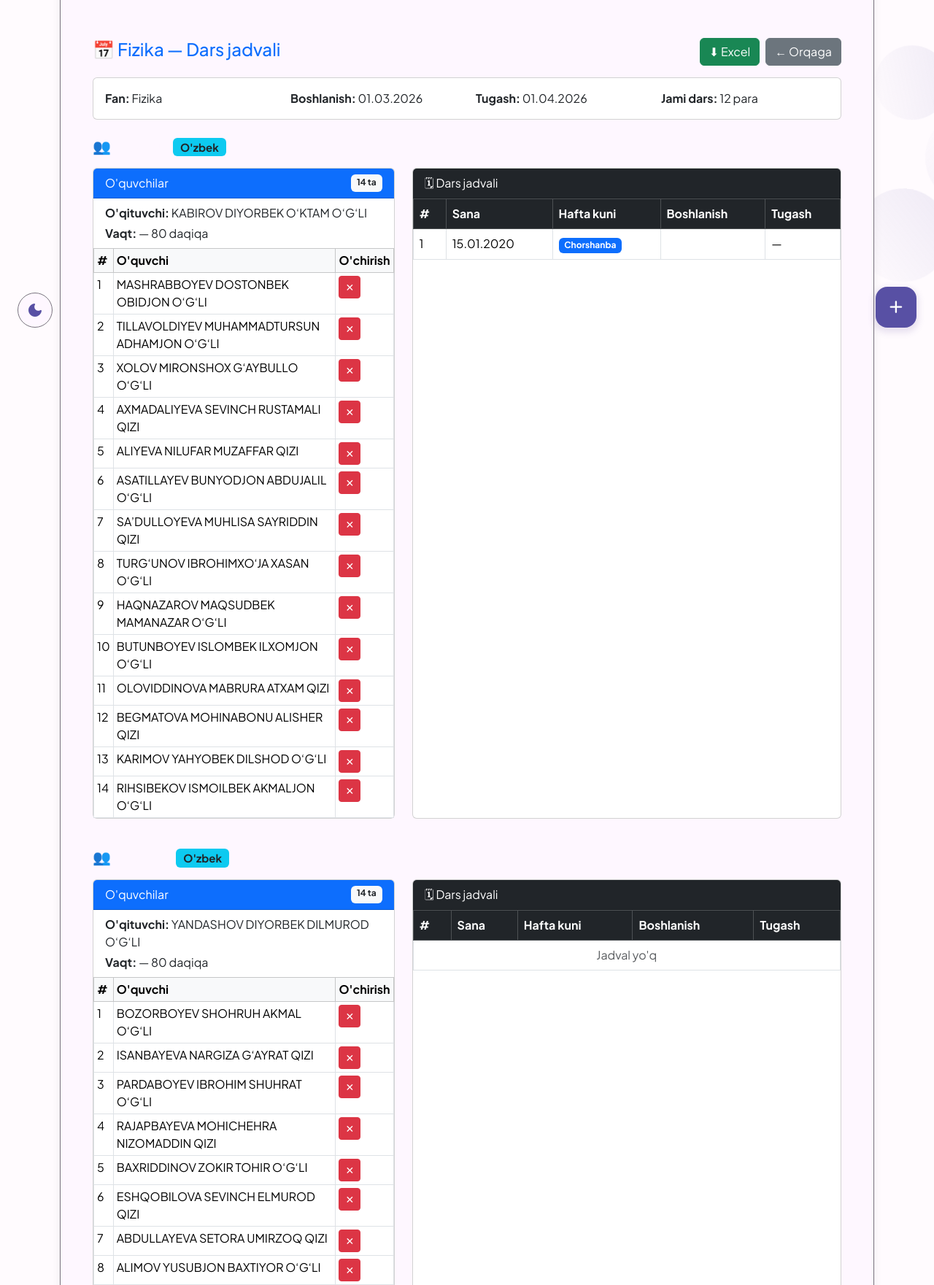
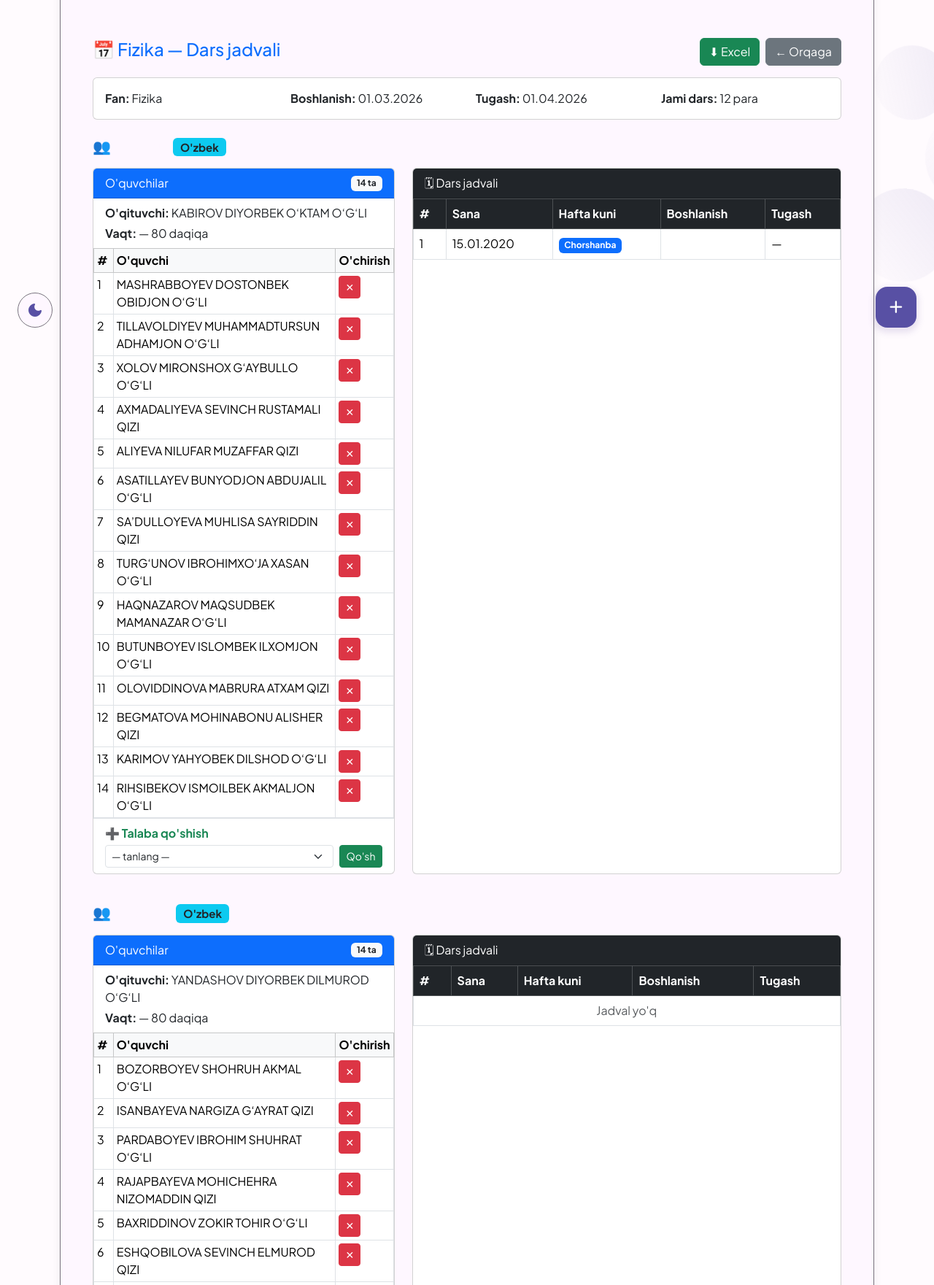
Before and after one commit to Sohib70/Raspisaniya, a Django app: page /lesson/1/schedule/ in a window 1280 px wide. Shown: the part 327-2088 px from the top of the page at 73% size. Run offline with Django 5.2, Linux system fonts and the light colour scheme; data comes from the database, SQL or seed files in the repository; both versions use the stored data as it was after the commit; tables that the repository leaves empty hold one stand-in row (values such as "Sample post"); some libraries are stand-ins or nearby versions.

Commit message:
yana chalasi chiqdi u ham tugirlandi

```diff
--- a/raspisaniya/urls.py
+++ b/raspisaniya/urls.py
@@ -40,4 +40,5 @@ urlpatterns = [
 
     path('weekly-schedule/', views.weekly_schedule_view, name='weekly_schedule'),
     path('weekly-schedule/excel/', views.weekly_schedule_excel, name='weekly_schedule_excel'),
+    path('group/<int:group_pk>/add-student/', views.add_student_to_group, name='add_student_to_group'),
 ]
--- a/raspisaniya/views.py
+++ b/raspisaniya/views.py
@@ -473,6 +473,17 @@ def lesson_schedule(request, pk):
     groups = course.groups.prefetch_related('students', 'schedule').select_related('teacher')
     duration = timedelta(minutes=80)
 
+    # Barcha guruhlardagi talabalar ID lari
+    all_group_student_ids = set()
+    for grp in groups:
+        for s in grp.students.all():
+            all_group_student_ids.add(s.id)
+
+    # Shu fandan qolgan, hech qaysi guruhga qo'shilmagan talabalar
+    addable_students = Student.objects.filter(
+        debts=course.subject
+    ).exclude(id__in=all_group_student_ids)
+
     groups_data = []
     for grp in groups:
         schedule_list = []
@@ -493,6 +504,7 @@ def lesson_schedule(request, pk):
         groups_data.append({
             "group": grp,
             "schedule_list": schedule_list,
+            "addable_students": addable_students,
         })
 
     return render(request, "raspisaniya/lesson_schedule.html", {
@@ -500,6 +512,18 @@ def lesson_schedule(request, pk):
         "groups_data": groups_data,
     })
 
+
+
+def add_student_to_group(request, group_pk):
+    group = get_object_or_404(CourseGroup, pk=group_pk)
+    if request.method == "POST":
+        student_id = request.POST.get("student_id")
+        if student_id:
+            student = get_object_or_404(Student, pk=student_id)
+            group.students.add(student)
+            student.debts.remove(group.course.subject)
+            messages.success(request, f"{student} guruhga qo'shildi.")
+    return redirect("lesson_schedule", pk=group.course.pk)
 
 def lesson_schedule_excel(request, pk):
     lesson = get_object_or_404(Lesson, pk=pk)
@@ -554,9 +578,10 @@ def remove_student_from_group(request, group_pk, student_pk):
     student = get_object_or_404(Student, pk=student_pk)
     if request.method == "POST":
         group.students.remove(student)
-        messages.success(request, f"{student} guruhdan o'chirildi")
-    return redirect("lesson_schedule", pk=group.lesson.pk)
-
+        # Talabani qayta qarzlar ro'yxatiga qo'shish
+        student.debts.add(group.course.subject)
+        messages.success(request, f"{student} guruhdan o'chirildi va qayta ro'yxatga qo'shildi")
+    return redirect("lesson_schedule", pk=group.course.pk)
 
 # ─────────────────────────────────────────
 # TEACHER
--- a/templates/raspisaniya/lesson_schedule.html
+++ b/templates/raspisaniya/lesson_schedule.html
@@ -20,27 +20,17 @@
         {% endfor %}
     {% endif %}
 
-    {# ── Kurs ma'lumotlari ── #}
     <div class="card mb-4">
         <div class="card-body">
             <div class="row">
-                <div class="col-md-3">
-                    <b>Fan:</b> {{ course.subject }}
-                </div>
-                <div class="col-md-3">
-                    <b>Boshlanish:</b> {{ course.start_date|date:"d.m.Y" }}
-                </div>
-                <div class="col-md-3">
-                    <b>Tugash:</b> {{ course.end_date|date:"d.m.Y" }}
-                </div>
-                <div class="col-md-3">
-                    <b>Jami dars:</b> {{ course.total_lessons }} para
-                </div>
+                <div class="col-md-3"><b>Fan:</b> {{ course.subject }}</div>
+                <div class="col-md-3"><b>Boshlanish:</b> {{ course.start_date|date:"d.m.Y" }}</div>
+                <div class="col-md-3"><b>Tugash:</b> {{ course.end_date|date:"d.m.Y" }}</div>
+                <div class="col-md-3"><b>Jami dars:</b> {{ course.total_lessons }} para</div>
             </div>
         </div>
     </div>
 
-    {# ── Guruhlar ── #}
     {% for item in groups_data %}
     <div class="mb-4">
         <h5 class="mb-3">
@@ -58,15 +48,14 @@
             {# O'quvchilar #}
             <div class="col-md-5 mb-3">
                 <div class="card h-100">
-                    <div class="card-header bg-primary text-white d-flex justify-content-between">
+                    <div class="card-header bg-primary text-white d-flex justify-content-between align-items-center">
                         <span>O'quvchilar</span>
-                        <span class="badge bg-light text-dark">
-                            {{ item.group.students.count }} ta
-                        </span>
+                        <span class="badge bg-light text-dark">{{ item.group.students.count }} ta</span>
                     </div>
                     <div class="card-body p-0">
                         <p class="px-3 pt-2 mb-1"><b>O'qituvchi:</b> {{ item.group.teacher }}</p>
                         <p class="px-3 mb-2"><b>Vaqt:</b> {{ item.group.start_time|time:"H:i" }} — 80 daqiqa</p>
+
                         <table class="table table-sm table-bordered mb-0">
                             <thead class="table-light">
                                 <tr>
@@ -96,6 +85,23 @@
                                 {% endfor %}
                             </tbody>
                         </table>
+
+                        {# Talaba qo'shish #}
+                        {% if item.addable_students %}
+                        <div class="px-3 py-2 border-top">
+                            <label class="fw-bold mb-1 text-success">➕ Talaba qo'shish</label>
+                            <form method="post" action="{% url 'add_student_to_group' item.group.pk %}" class="d-flex gap-2">
+                                {% csrf_token %}
+                                <select name="student_id" class="form-select form-select-sm">
+                                    <option value="">— tanlang —</option>
+                                    {% for st in item.addable_students %}
+                                    <option value="{{ st.id }}">{{ st }}</option>
+                                    {% endfor %}
+                                </select>
+                                <button type="submit" class="btn btn-sm btn-success">Qo'sh</button>
+                            </form>
+                        </div>
+                        {% endif %}
                     </div>
                 </div>
             </div>
@@ -103,9 +109,7 @@
             {# Jadval #}
             <div class="col-md-7 mb-3">
                 <div class="card h-100">
-                    <div class="card-header bg-dark text-white">
-                        🗓 Dars jadvali
-                    </div>
+                    <div class="card-header bg-dark text-white">🗓 Dars jadvali</div>
                     <div class="table-responsive">
                         <table class="table table-bordered table-hover mb-0">
                             <thead class="table-dark">
```
Also changed, not shown: db.sqlite3.
